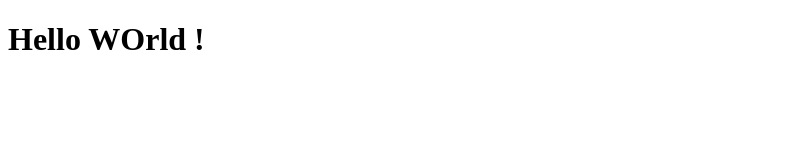
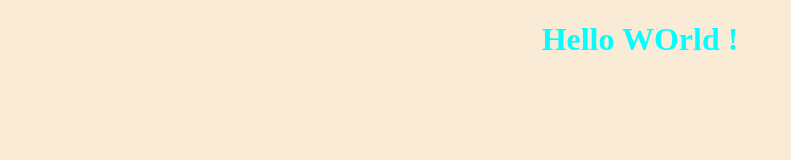
Before and after one commit to amitgzp0104/demoweb, a plain HTML site: page index.html in a window 1280 px wide. Shown: the whole page, without its empty margins (0-791 px from the left). Drawn offline with Linux system fonts and the light colour scheme.

Commit message:
First Commit of Design

```diff
--- a/index.html
+++ b/index.html
@@ -4,6 +4,7 @@
     <meta charset="UTF-8">
     <meta name="viewport" content="width=device-width, initial-scale=1.0">
     <title>Document</title>
+    <link rel="stylesheet" href="style.css">
 </head>
 <body>
     <h1>Hello WOrld !</h1>
--- /dev/null
+++ b/style.css
@@ -0,0 +1,5 @@
+body{
+    background-color: antiquewhite;
+    text-align: center;
+    color: aqua;
+}
```
